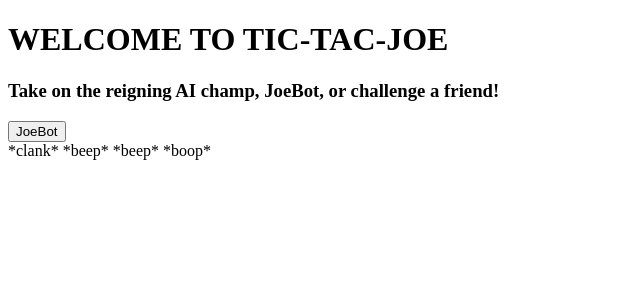
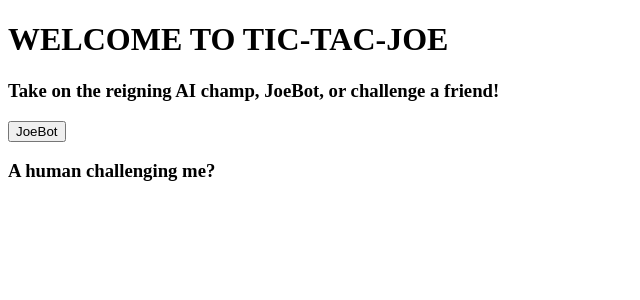
Before and after one commit to tylerpetersen02/tic-tac-joe, a React app: page / in a window 1280 px wide. Both pictures are taken after a click on the button "JoeBot". Shown: the top 300 px of the page, without its empty margins (0-640 px from the left). Built offline with nearby package versions, Linux system fonts and the light colour scheme; the HTML template or start-up script is replaced by a standard one.

Commit message:
changed color scheme, added text box for joe

```diff
--- a/client/src/components/App.jsx
+++ b/client/src/components/App.jsx
@@ -7,6 +7,8 @@ import JoeBot from './JoeBot.jsx';
 const App = (props) => {
 
   const [joeBot, setJoeBot] = useState(false);
+  const [speechBubble, setSpeechBubble] = useState(false);
+  const [speech, setSpeech] = useState('');
   const [friend, setFriend] = useState(false);
   const [easy, setEasy] = useState(false);
   const [medium, setMedium] = useState(false);
@@ -123,7 +125,7 @@ const App = (props) => {
         }
       </div>
       {!gameReset &&
-        <Board sendWinner={handleWinner} gameReset={gameReset} />
+        <Board sendWinner={handleWinner} gameReset={gameReset} joeBot={joeBot}/>
       }
       {/* {joeBot &&
         <JoeBot />
--- a/client/src/components/Board.jsx
+++ b/client/src/components/Board.jsx
@@ -19,8 +19,9 @@ const Board = (props) => {
   const [xNums, setXNums] = useState([]);
   const [winner, setWinner] = useState(false);
   const [tie, setTie] = useState(0);
+  const [joeLine, setJoeLine] = useState('A human challenging me?');
   const reset = props.gameReset;
-  console.log(tie);
+
 
   if (props.gameReset) {
     const gameReset = () => {
@@ -93,6 +94,20 @@ const Board = (props) => {
     props.sendWinner(winner);
   }, [winner])
 
+  useEffect(() => {
+    const line = () => {
+      const lines = [
+        "Calculating best move...",
+        "Ha... ha... ha...",
+        "Robots are superior!"
+      ];
+
+      let randomNum = Math.floor(Math.random() * 3);
+      let currLine = lines[randomNum];
+      console.log(currLine);
+      setJoeLine(currLine);
+    }
+  }, [x])
 
 
   const setTile1 = (e) => {
@@ -258,6 +273,8 @@ const Board = (props) => {
   }
 
   return (
+    <div>
+
       <div className="board_wrapper">
         <div id="1" onClick={setTile1} className="box box_1">
           {box1 === "x" &&
@@ -331,9 +348,18 @@ const Board = (props) => {
             <O />
           }
         </div>
-      <div className="footer">
-        *clank* *beep* *beep* *boop*
       </div>
+      {props.joeBot &&
+        <>
+          {x &&
+            <div className="speech_bubble">
+              <div className="typewriter">
+                <h3>{joeLine}</h3>
+              </div>
+            </div>
+          }
+        </>
+      }
     </div>
   )
 };
```
Also changed, not shown: 1 other file (tests, documents, lock files or other folders). Lines whose indentation alone changed are shown as unchanged.
